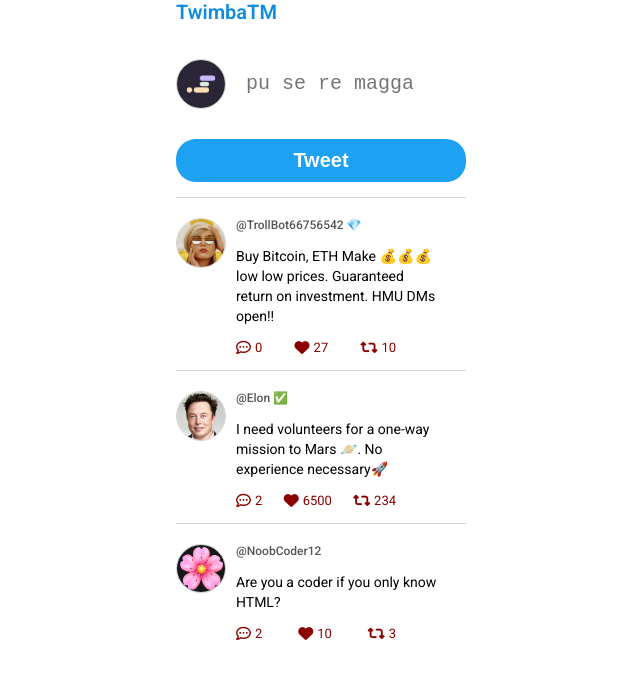
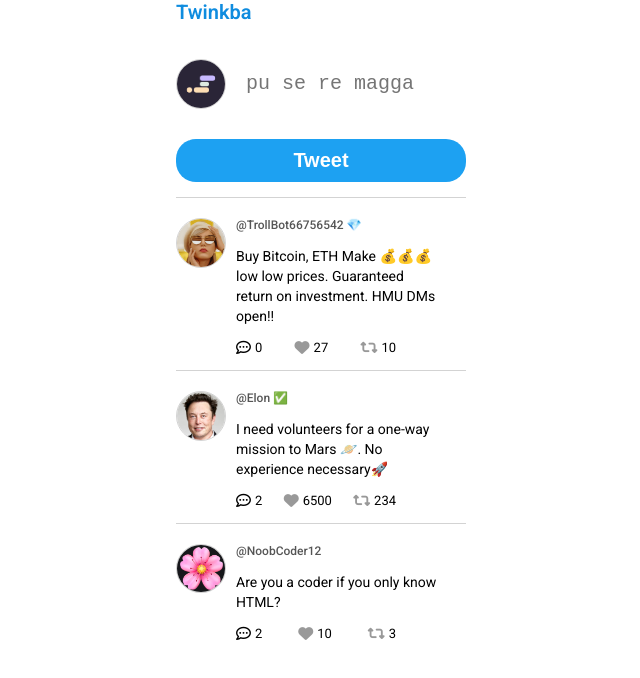
Before and after one commit to Nerevakiin/xClone, a plain HTML site: page index.html in a window 1280 px wide. Shown: the whole page, without its empty margins (319-959 px from the left). Drawn offline with Linux system fonts and the light colour scheme.

Commit message:
data attributes

```diff
--- a/index.css
+++ b/index.css
@@ -15,6 +15,10 @@ h1{
 i{
     font-size: 15px;
     cursor: pointer;
+}
+
+.fa-solid{
+    color: #999;
 }
 
 .liked{
@@ -46,13 +50,13 @@ header{
 
 textarea{
     border: none;
+    resize: none;
     padding: 10px;
     margin: 0 0 20px 0;
     height: 60px;
     width: 100%;
     font-size: 20px;
     line-height: 30px;
-    resize: none;
 }
 
 button{
@@ -92,7 +96,6 @@ button{
 .tweet-detail{
     display: flex;
     gap: 4px;
-    color: darkred;
 }
 
 .tweet-reply{
@@ -100,7 +103,6 @@ button{
     padding: 20px 0 0 0px;
     margin: 10px 0 10px 40px;
     width: 80%;
-
 }
 
 .handle{
--- a/index.html
+++ b/index.html
@@ -17,7 +17,7 @@
 
 <body>
 	<header>
-		<h1>TwimbaTM</h1>
+		<h1>Twinkba</h1>
 	</header>
 	<main>
 		<div class="tweet-input-area">
--- a/index.js
+++ b/index.js
@@ -9,6 +9,18 @@ tweetBtn.addEventListener('click', function () {
     tweetInput.value = ""
 
 })
+
+document.addEventListener('click', function(e){
+    if (e.target.dataset.like){
+        let tweetId = e.target.dataset.like
+        handleLikeClick(tweetId)
+    }
+})
+
+
+function handleLikeClick(tweetId){
+    console.log(tweetId)
+}
 
 
 function getFeedHtml() {
@@ -25,15 +37,15 @@ function getFeedHtml() {
                         <p class="tweet-text">${tweet.tweetText}</p>
                         <div class="tweet-details">
                             <span class="tweet-detail">
-                        <i class="fa-regular fa-comment-dots"></i>
+                                <i class="fa-regular fa-comment-dots" data-reply="${tweet.uuid}"></i>
                                 ${tweet.replies.length}
                             </span>
                             <span class="tweet-detail">
-                        <i class="fa-solid fa-heart"></i>
+                                <i class="fa-solid fa-heart" data-like="${tweet.uuid}"></i>
                                 ${tweet.likes}
                             </span>
                             <span class="tweet-detail">
-                        <i class="fa-solid fa-retweet"></i>
+                                <i class="fa-solid fa-retweet data-retweet="${tweet.uuid}""></i>
                                 ${tweet.retweets}
                             </span>
                         </div>
```
Lines whose indentation alone changed are shown as unchanged.
